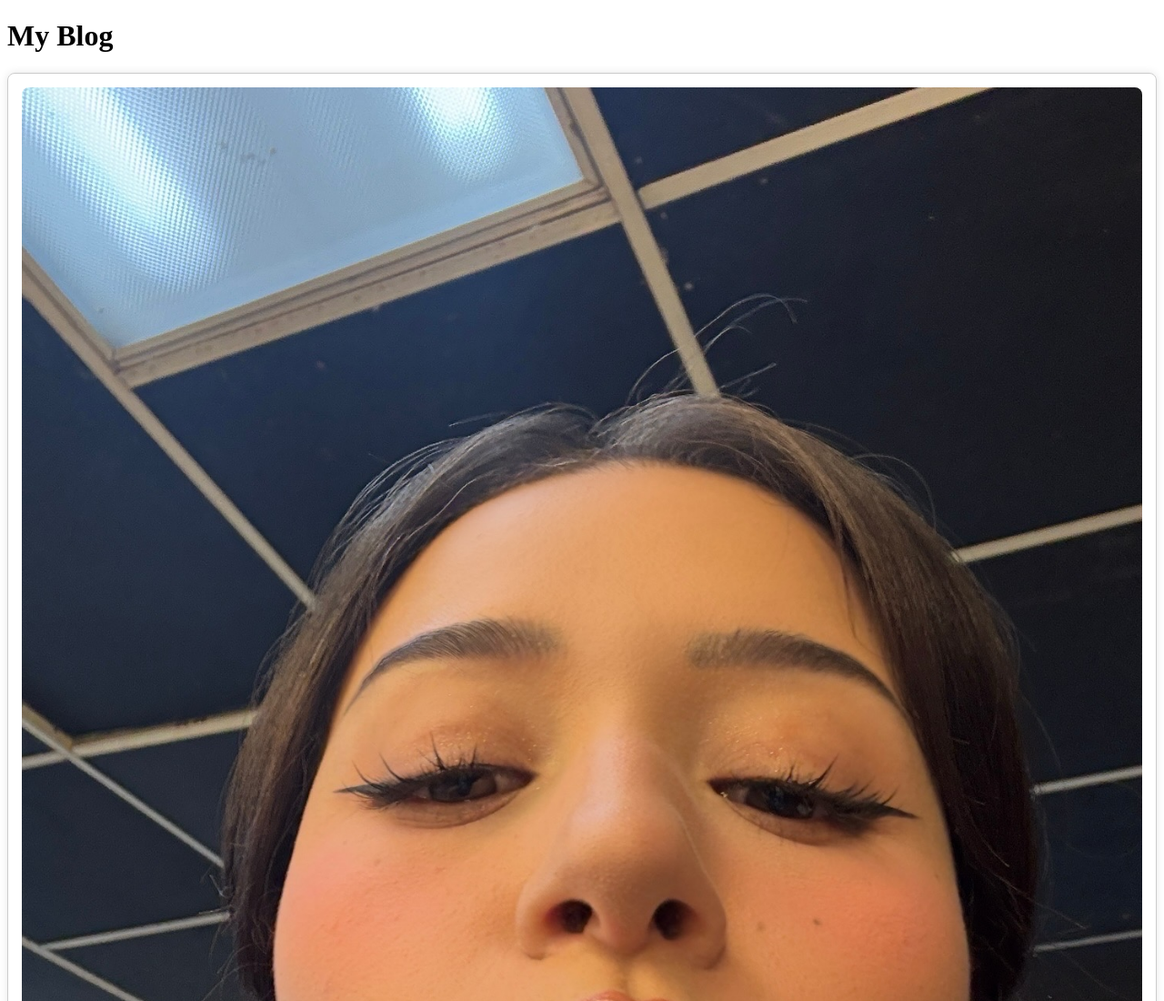
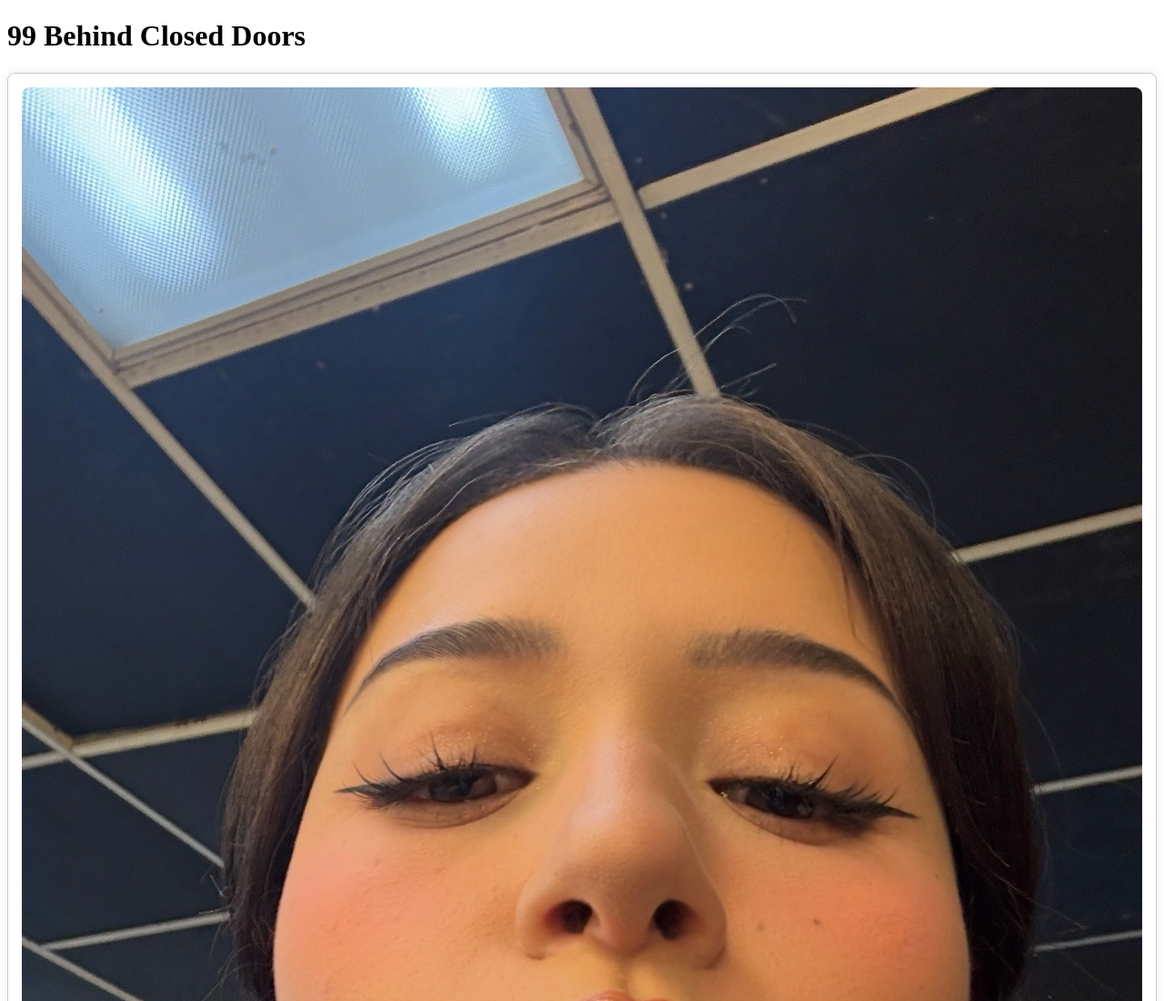
Before and after one commit to octomio/99-behind-closed-doors, a plain HTML site: page index.html in a window 1280 px wide. Shown: the top 1100 px of the page at 91% size. Drawn offline with Linux system fonts and the light colour scheme.

Commit message:
Update index.html

```diff
--- a/index.html
+++ b/index.html
@@ -30,7 +30,7 @@
 </head>
 <body>
 
-    <h1>My Blog</h1>
+    <h1>99 Behind Closed Doors</h1>
 
     <!-- Container for the posts -->
     <div id="posts"></div>
```
